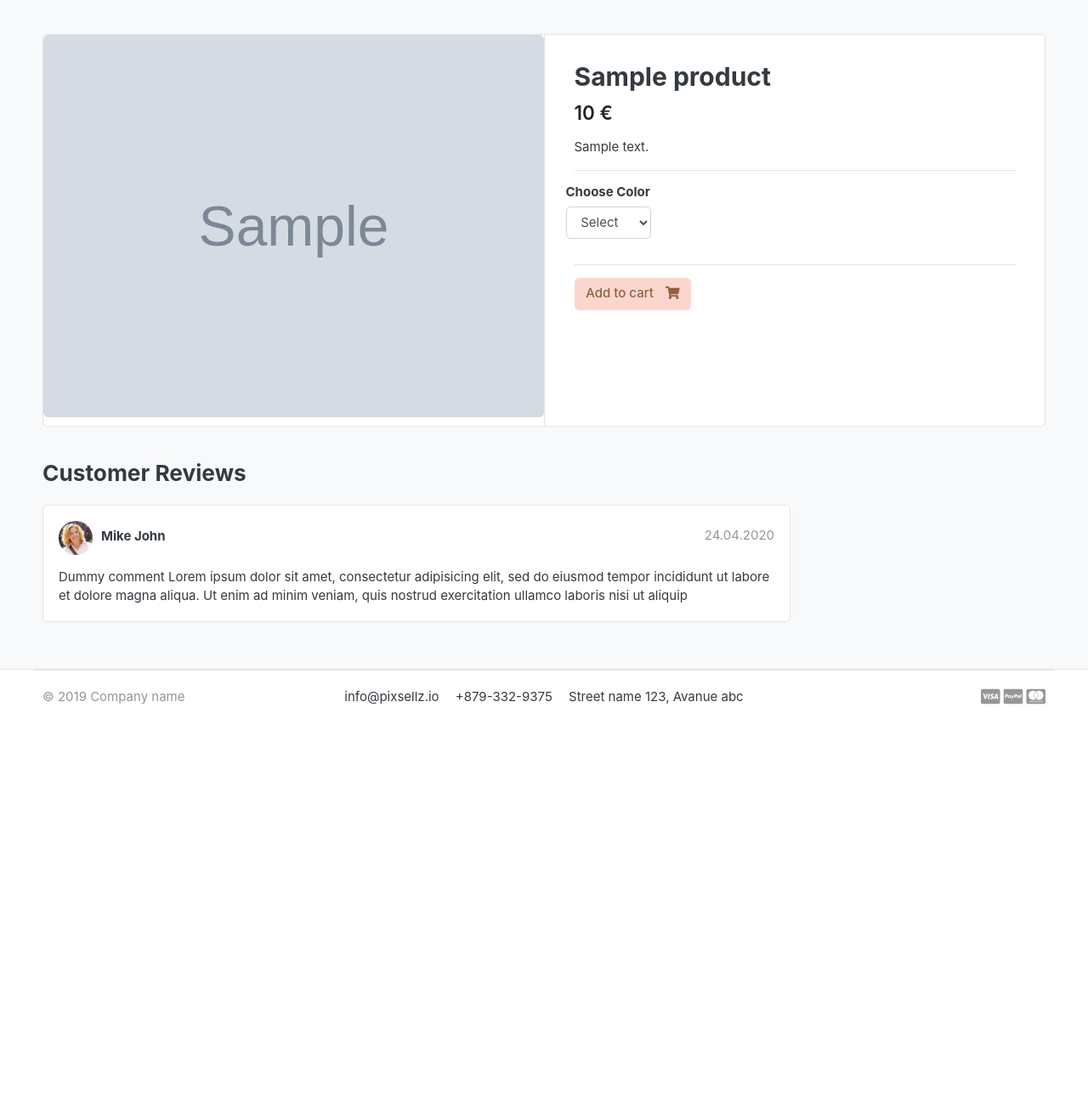
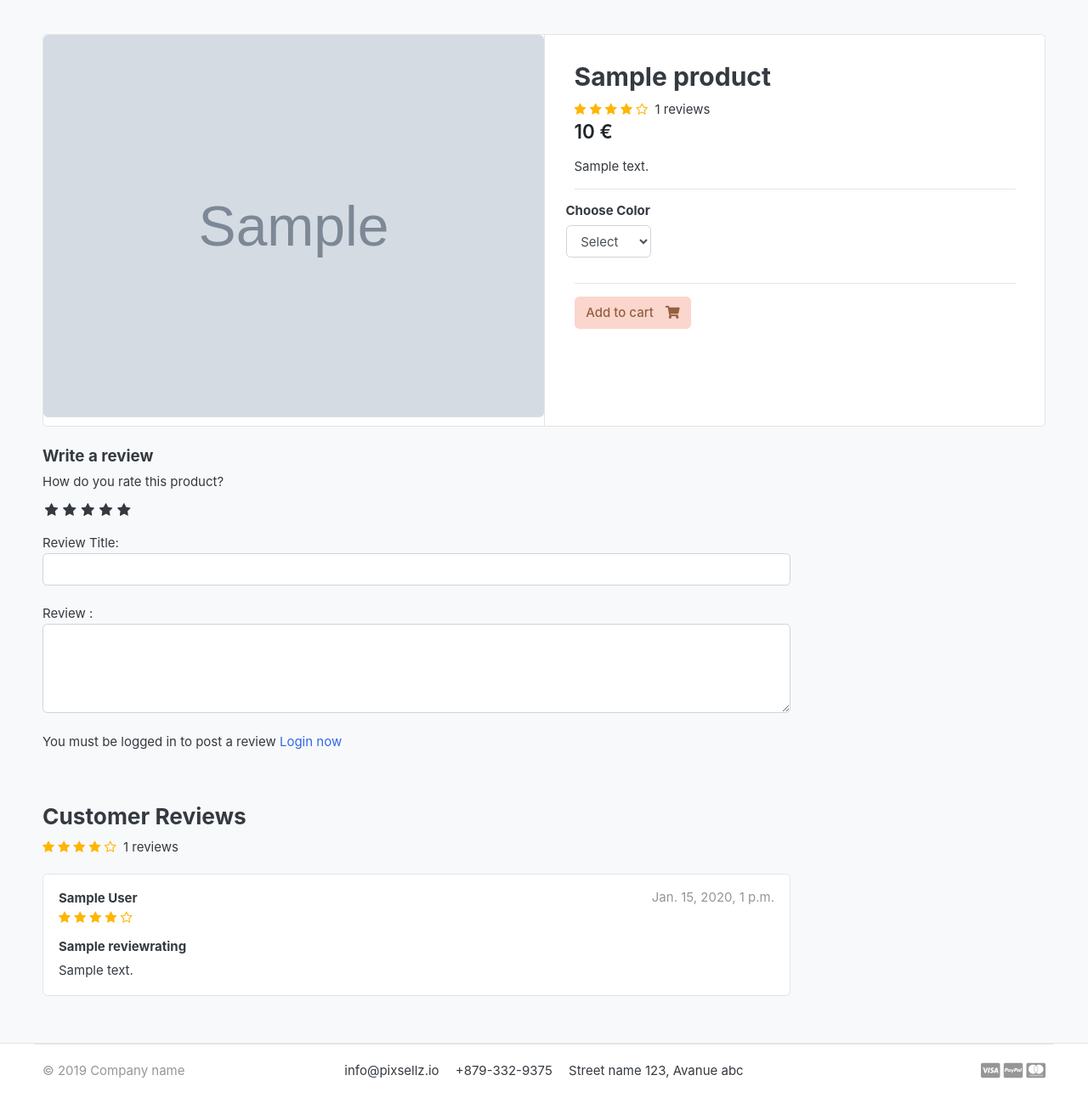
Before and after one commit to Vibzii/E-shop, a Django app: a page that uses templates/base.html in a window 1280 px wide. Shown: the part 79-1371 px from the top of the page at 85% size. Before the commit the page ends 908 px from the top, so only its background shows below. Run offline with Django 5.2, Linux system fonts and the light colour scheme; tables that the repository leaves empty hold one stand-in row (values such as "Sample post"); grey boxes marked "Sample" are stand-in pictures; parts of the project's set-up code (start-up, migrations or seed data) failed here and were passed over; some libraries are stand-ins or nearby versions; some web fonts are replaced.

Commit message:
Reviews and star system added

```diff
--- a/accounts/models.py
+++ b/accounts/models.py
@@ -58,6 +58,8 @@ class Account(AbstractBaseUser):
 
     objects = MyAccountManager()
 
+    def full_name(self):
+        return f'{self.first_name} {self.last_name}'
     def __str__(self):
         return self.email
 
--- /dev/null
+++ b/greatkart/static/css/custom.css
@@ -0,0 +1,53 @@
+/* Hide radio button */
+
+.rate > input{
+    display: none;
+    }
+
+.rate{
+    display: inline-block;
+    border: 0;
+}
+
+.rate > label{
+    float: right;
+}
+
+/* show the stars */
+
+.rate > label:before{
+    display: inline-block;
+    font-size: 1.1rem;
+    font-family: FontAwesome;
+    content: "\f005";
+    margin: 0;
+    padding: 0.3rem 0.2rem;
+    cursor: pointer;
+
+}
+
+.rate .half:before{
+    content:"\f089";
+    position: absolute;
+    padding-right: 0;
+}
+
+
+/* click and hover */
+
+input:checked ~ label, label:hover ~ label{
+    color: #ffb503;
+}
+
+/* hover Highlight */
+
+input:checked + label:hover,
+input:checked ~ label:hover,
+input:checked ~ label:hover ~ label,
+label:hover ~ input:checked ~ label{
+    color: #cc9000;
+}
+
+.rating-star i{
+    color: #ffb503 !important;
+}
--- a/store/admin.py
+++ b/store/admin.py
@@ -1,5 +1,5 @@
 from django.contrib import admin
-from .models import Product, Variation
+from .models import Product, Variation, ReviewRating
 # Register your models here.
 
 class ProductAdmin(admin.ModelAdmin):
@@ -13,3 +13,4 @@ class VariationAdmin(admin.ModelAdmin):
 
 admin.site.register(Product, ProductAdmin)
 admin.site.register(Variation, VariationAdmin)
+admin.site.register(ReviewRating)
--- a/store/urls.py
+++ b/store/urls.py
@@ -6,5 +6,6 @@ urlpatterns = [
     path('category/<slug:category_slug>/', views.store, name="products_by_category"),
     path('category/<slug:category_slug>/<slug:product_slug>/', views.product_detail, name="product_detail"),
     path('search/', views.search, name="search"),
+    path('submit_review/<int:product_id>/', views.submit_review, name='submit_review'),
 
 ]
--- a/store/views.py
+++ b/store/views.py
@@ -1,9 +1,12 @@
-from django.shortcuts import render, get_object_or_404, HttpResponse
-from .models import Product, Category
+from django.shortcuts import render, get_object_or_404, HttpResponse, redirect
+from .models import Product, Category, ReviewRating
+from orders.models import OrderProduct
 from carts.views import _cart_id
 from carts.models import CartItem
 from django.core.paginator import EmptyPage, PageNotAnInteger, Paginator
 from django.db.models import Q
+from .forms import ReviewForm
+from django.contrib import messages
 # Create your views here.
 
 
@@ -39,9 +42,21 @@ def product_detail(request, category_slug, product_slug):
         in_cart = CartItem.objects.filter(cart__cart_id=_cart_id(request), product=single_product).exists()
     except Exception as e:
         raise e
+    if request.user.is_authenticated:
+        order_product = OrderProduct.objects.filter(user=request.user, product_id=single_product.id).exists()
+    else:
+        order_product = False
+
+    #Get the reviews :
+
+    reviews = ReviewRating.objects.filter(product_id=single_product.id, status=True)
+
+
     context = {
         "single_product": single_product,
-        "in_cart": in_cart
+        "in_cart": in_cart,
+        'order_product': order_product,
+        'reviews': reviews,
     }
 
     return render(request,'store/product-detail.html', context)
@@ -61,3 +76,31 @@ def search(request):
         'product_count': product_count,
     }
     return render(request, 'store/store.html', context)
+
+
+def submit_review(request, product_id):
+    url = request.META.get("HTTP_REFERER")
+    if request.method == 'POST':
+        try:
+            reviews = ReviewRating.objects.get(user__id=request.user.id, product__id=product_id)
+            form = ReviewForm(request.POST, instance=reviews)
+            form.save()
+            messages.success(request, "Thank you! Your review has been updated")
+            return redirect(url)
+
+        except ReviewRating.DoesNotExist:
+            form = ReviewForm(request.POST)
+            if form.is_valid():
+                data = ReviewRating()
+                data.subject = form.cleaned_data['subject']
+                data.rating = form.cleaned_data['rating']
+                data.review = form.cleaned_data['review']
+                data.ip = request.META.get("REMOTE_ADDR")
+                data.product_id = product_id
+                data.user_id = request.user.id
+                data.save()
+                messages.success(request, "Thank you! Your review has been submitted")
+
+                return redirect(url)
+            else:
+                messages.error(request, "There was an error submitting your review. Please try again.")
--- a/templates/base.html
+++ b/templates/base.html
@@ -29,7 +29,11 @@
 
 <!-- custom style -->
 <link href="{% static 'css/ui.css' %}" rel="stylesheet" type="text/css"/>
-<link href="{% static 'css/responsive.css' %} rel="stylesheet" media="only screen and (max-width: 1200px)" />
+<link href="{% static 'css/responsive.css' %}" rel="stylesheet" media="only screen and (max-width: 1200px)" />
+<link href="{% static 'css/custom.css' %}" rel="stylesheet" type="text/css"/>
+
+
+
 <link rel="stylesheet" href="https://cdnjs.cloudflare.com/ajax/libs/font-awesome/4.7.0/css/font-awesome.min.css">
 <link rel="stylesheet" href="https://cdnjs.cloudflare.com/ajax/libs/font-awesome/6.5.2/css/brands.min.css">
 
--- a/templates/store/product-detail.html
+++ b/templates/store/product-detail.html
@@ -24,6 +24,17 @@
 				<article class="content-body">
 
 				<h2 class="title">{{single_product.product_name}}</h2>
+				<div class="rating-star">
+						<span>
+							<i class="fa fa-star{% if single_product.averageReview < 0.5 %}-o{% elif single_product.averageReview >= 0.5 and single_product.averageReview < 1 %}-half-o{% endif %}" aria-hidden="true"></i>
+							<i class="fa fa-star{% if single_product.averageReview < 1.5 %}-o{% elif single_product.averageReview >= 1.5 and single_product.averageReview < 2 %}-half-o{% endif %}" aria-hidden="true"></i>
+							<i class="fa fa-star{% if single_product.averageReview < 2.5 %}-o{% elif single_product.averageReview >= 2.5 and single_product.averageReview < 3 %}-half-o{% endif %}" aria-hidden="true"></i>
+							<i class="fa fa-star{% if single_product.averageReview < 3.5 %}-o{% elif single_product.averageReview >= 3.5 and single_product.averageReview < 4 %}-half-o{% endif %}" aria-hidden="true"></i>
+							<i class="fa fa-star{% if single_product.averageReview < 4.5 %}-o{% elif single_product.averageReview >= 4.5 and single_product.averageReview < 5 %}-half-o{% endif %}" aria-hidden="true"></i>
+							&nbsp;{{single_product.countReview}} reviews
+
+						</span>
+				</div>
 
 				<div class="mb-3">
 					<var class="price h4"> {{single_product.price}} €</var>
@@ -77,28 +88,92 @@
 <div class="row">
 			<div class="col-md-9">
 
+
+	<form action="{% url 'submit_review' single_product.id %}" method="POST">
+		{% csrf_token %}
+		<h5>Write a review</h5>
+		<div>
+			<label>How do you rate this product? </label>
+			<br>
+			<div class="rate">
+				<input type="radio" name="rating" id="rating10" value="5" required /><label for="rating10" title='5'></label>
+				<input type="radio" name="rating" id="rating9" value="4.5" required /><label for="rating9" title='4.5' class="half"></label>
+				<input type="radio" name="rating" id="rating8" value="4" required /><label for="rating8" title='4'></label>
+				<input type="radio" name="rating" id="rating7" value="3.5" required /><label for="rating7" title='3.5' class="half"></label>
+				<input type="radio" name="rating" id="rating6" value="3" required /><label for="rating6" title='3'></label>
+				<input type="radio" name="rating" id="rating5" value="2.5" required /><label for="rating5" title='2.5' class="half"></label>
+				<input type="radio" name="rating" id="rating4" value="2" required /><label for="rating4" title='2'></label>
+				<input type="radio" name="rating" id="rating3" value="1.5" required /><label for="rating3" title='1.5' class="half"></label>
+				<input type="radio" name="rating" id="rating2" value="1" required /><label for="rating2" title='1'></label>
+				<input type="radio" name="rating" id="rating1" value="0.5" required /><label for="rating1" title='0.5' class="half"></label>
+			</div>
+			<br>
+			Review Title:
+			<input type="text" class="form-control" name="subject" required>
+			<br>
+			Review :
+			<textarea name="review" rows="4" class="form-control"></textarea>
+			<br>
+			{% if user.is_authenticated %}
+				{% if order_product %}
+					<input type="submit" value="Submit Review" class="btn btn-custom-pink">
+				{% else %}
+					<p>You must order this product to post a review</p>
+				{% endif %}
+			{% else %}
+				<p>You must be logged in to post a review <span><a href="{% url 'login' %}">Login now</a></span></p>
+			{% endif %}
+		</div>
+
+
+	</form>
+<br>
+{% include 'includes/alerts.html' %}
+<br>
 	<header class="section-heading">
 		<h3>Customer Reviews </h3>
+		<div class="rating-star">
+						<span>
+							<i class="fa fa-star{% if single_product.averageReview < 0.5 %}-o{% elif single_product.averageReview >= 0.5 and single_product.averageReview < 1 %}-half-o{% endif %}" aria-hidden="true"></i>
+							<i class="fa fa-star{% if single_product.averageReview < 1.5 %}-o{% elif single_product.averageReview >= 1.5 and single_product.averageReview < 2 %}-half-o{% endif %}" aria-hidden="true"></i>
+							<i class="fa fa-star{% if single_product.averageReview < 2.5 %}-o{% elif single_product.averageReview >= 2.5 and single_product.averageReview < 3 %}-half-o{% endif %}" aria-hidden="true"></i>
+							<i class="fa fa-star{% if single_product.averageReview < 3.5 %}-o{% elif single_product.averageReview >= 3.5 and single_product.averageReview < 4 %}-half-o{% endif %}" aria-hidden="true"></i>
+							<i class="fa fa-star{% if single_product.averageReview < 4.5 %}-o{% elif single_product.averageReview >= 4.5 and single_product.averageReview < 5 %}-half-o{% endif %}" aria-hidden="true"></i>
+							&nbsp;{{single_product.countReview}} reviews
 
+						</span>
+		</div>
+		<span>
+		</span>
 	</header>
 
+	{% for review in reviews %}
 		<article class="box mb-3">
 			<div class="icontext w-100">
-			<img src="{% static './images/avatars/avatar1.jpg' %}" class="img-xs icon rounded-circle">
 				<div class="text">
-				<span class="date text-muted float-md-right">24.04.2020 </span>
-				<h6 class="mb-1">Mike John </h6>
+					<span class="date text-muted float-md-right">{{review.updated_at}} </span>
+					<h6 class="mb-1">{{ review.user.full_name }} </h6>
+					<div class="rating-star">
+						<span>
+							<i class="fa fa-star{% if review.rating == 0.5 %}-half-o{% elif review.rating < 1 %}-o {% endif %}" aria-hidden="true"></i>
+							<i class="fa fa-star{% if review.rating == 1.5 %}-half-o{% elif review.rating < 2 %}-o {% endif %}" aria-hidden="true"></i>
+							<i class="fa fa-star{% if review.rating == 2.5 %}-half-o{% elif review.rating < 3 %}-o {% endif %}" aria-hidden="true"></i>
+							<i class="fa fa-star{% if review.rating == 3.5 %}-half-o{% elif review.rating < 4 %}-o {% endif %}" aria-hidden="true"></i>
+							<i class="fa fa-star{% if review.rating == 4.5 %}-half-o{% elif review.rating < 5 %}-o {% endif %}" aria-hidden="true"></i>
+						</span>
+					</div>
 
 				</div>
 			</div> <!-- icontext.// -->
 			<div class="mt-3">
+				<h6>{{review.subject}}</h6>
 				<p>
-				Dummy comment Lorem ipsum dolor sit amet, consectetur adipisicing elit, sed do eiusmod
-				tempor incididunt ut labore et dolore magna aliqua. Ut enim ad minim veniam,
-				quis nostrud exercitation ullamco laboris nisi ut aliquip
+					{{ review.review }}
+
 				</p>
 			</div>
 		</article>
+	{% endfor %}
 
 
 
```
Also changed, not shown: store/forms.py (added, +8 -0 lines), store/models.py (+33 -0 lines), store/migrations/0004_reviewrating.py (added). Lines whose indentation alone changed are shown as unchanged.
